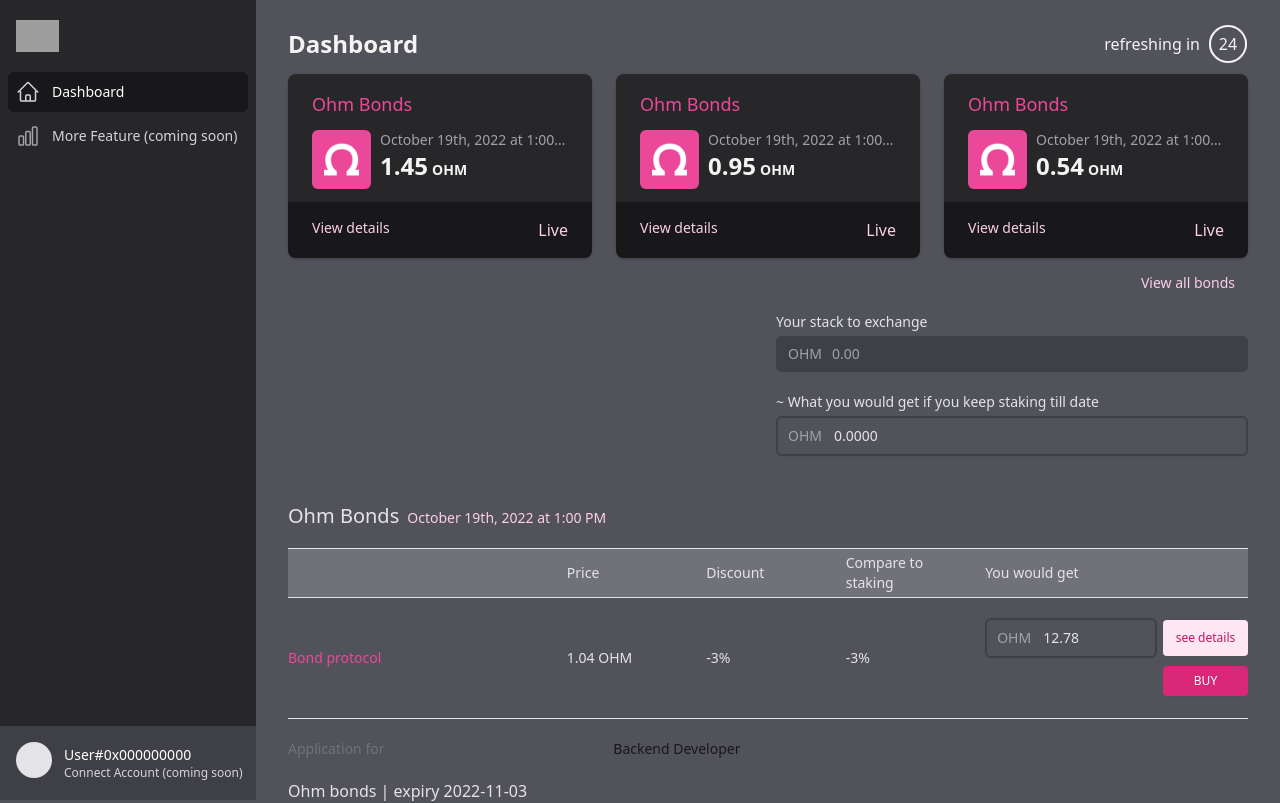
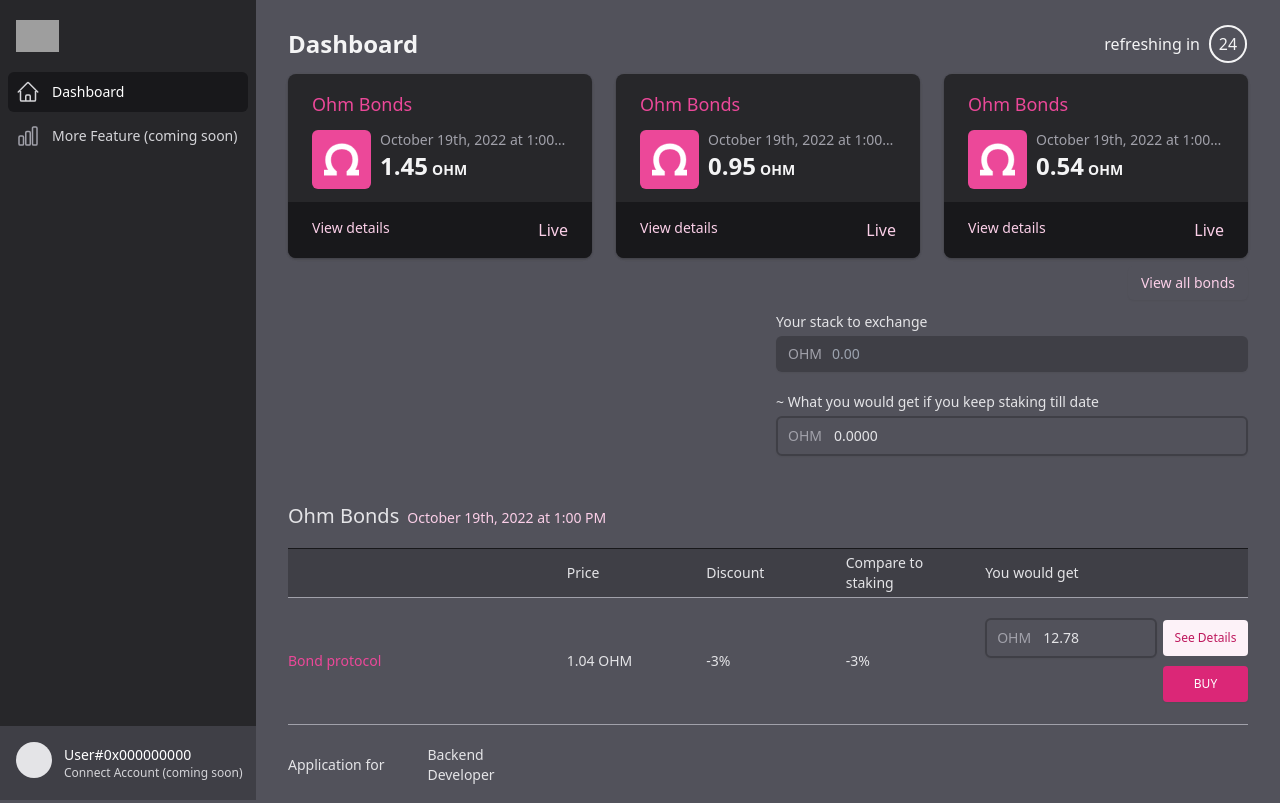
Before and after one commit to laurianek/ohmie-dashboard, a React (Vite) app: page / in a window 1280 px wide. Shown: the top 803 px of the page. Built offline with nearby package versions, Linux system fonts and the light colour scheme; grey boxes are pictures that could not be loaded.

Commit message:
wip styling + basic functionality; main body content

```diff
--- a/src/components/BondDisplay/BondDisplay.jsx
+++ b/src/components/BondDisplay/BondDisplay.jsx
@@ -16,15 +16,15 @@ export default function BondDisplay() {
         subTitle={format(new Date(currentBond.expiry_timestamp), 'PPPp')}
       />
 
-      <div className="mt-5 border-t border-lisbon-200">
-        <div className="sm:divide-y sm:divide-lisbon-200">
-          <div className="py-4 hidden sm:grid sm:grid-cols-7 sm:gap-4 sm:items-center sm:py-1 text-sm bg-lisbon-500">
+      <div className="mt-5 border-y border-lisbon-900">
+        <div className="sm:divide-y sm:divide-lisbon-400">
+          <HeaderRow>
             <Cell className="sm:col-start-3">Price</Cell>
             <Cell>Discount</Cell>
             <Cell>Compare to staking</Cell>
             <Cell>You would get</Cell>
-          </div>
-          <div className="py-4 sm:grid sm:grid-cols-7 sm:gap-4 sm:items-center sm:py-5 text-sm">
+          </HeaderRow>
+          <Row>
             <div className="font-medium sm:col-span-2 text-paris-500 text-xl sm:text-sm">
               {market.exchange.name}
             </div>
@@ -35,29 +35,20 @@ export default function BondDisplay() {
               label={'You would get'}
               className="sm:col-span-2 flex justify-end flex-wrap gap-1.5"
             >
-              <div className="relative rounded-md shadow-sm text-sm flex-1">
-                <div className="pointer-events-none absolute inset-y-0 left-0 flex items-center pl-3">
-                  <span className="text-lisbon-400">OHM</span>
-                </div>
-                <div className="block flex-1 rounded-md border-lisbon-700 border-2 bg-lisbon-600 pl-14 pr-2 py-2">
-                  {12.78}
-                </div>
-              </div>
-              <SecondaryButton className="min-w-[85px] my-0.5">
-                see details
+              <FakeInput currency={'OHM'}>{12.78}</FakeInput>
+              <SecondaryButton className="min-w-[85px] min-h-[36px] my-0.5">
+                See Details
               </SecondaryButton>
-              <PrimaryButton className="min-w-[85px] my-0.5">BUY</PrimaryButton>
+              <PrimaryButton className="min-w-[85px] min-h-[36px] my-0.5">
+                BUY
+              </PrimaryButton>
             </Cell>
-          </div>
+          </Row>
 
-          <div className="py-4 sm:grid sm:grid-cols-3 sm:gap-4 sm:py-5">
-            <dt className="text-sm font-medium text-lisbon-500">
-              Application for
-            </dt>
-            <dd className="mt-1 text-sm text-lisbon-900 sm:col-span-2 sm:mt-0">
-              Backend Developer
-            </dd>
-          </div>
+          <Row>
+            <Cell>Application for</Cell>
+            <Cell>Backend Developer</Cell>
+          </Row>
         </div>
       </div>
     </>
@@ -75,9 +66,25 @@ function Header({ title, subTitle }) {
   );
 }
 
+function HeaderRow({ children }) {
+  return (
+    <div className="py-4 hidden sm:grid sm:grid-cols-7 sm:gap-4 sm:items-center sm:py-1 text-sm bg-lisbon-700">
+      {children}
+    </div>
+  );
+}
+
+function Row({ children }) {
+  return (
+    <div className="py-4 sm:grid sm:grid-cols-7 sm:gap-4 sm:items-center sm:py-5 text-sm">
+      {children}
+    </div>
+  );
+}
+
 function Cell({ children, className = '', label = '' }) {
   return (
-    <div className={classNames('mt-1.5 sm:col-span-1 sm:mt-0', className)}>
+    <div className={classNames(className, 'mt-1.5 sm:mt-0')}>
       {label && (
         <span className="inline-flex sm:hidden items-center font-semibold text-lisbon-400 mr-2">
           {label}
@@ -87,3 +94,16 @@ function Cell({ children, className = '', label = '' }) {
     </div>
   );
 }
+
+function FakeInput({ children, currency }) {
+  return (
+    <div className="relative rounded-md shadow-sm text-sm flex-1">
+      <div className="pointer-events-none absolute inset-y-0 left-0 flex items-center pl-3">
+        <span className="text-lisbon-400">{currency}</span>
+      </div>
+      <div className="block flex-1 rounded-md border-lisbon-700 border-2 bg-lisbon-600 pl-14 pr-2 py-2">
+        {children}
+      </div>
+    </div>
+  );
+}
--- a/src/components/Buttons.jsx
+++ b/src/components/Buttons.jsx
@@ -36,7 +36,7 @@ export function SecondaryButton({ onClick, children, className = '' }) {
       onClick={onClick}
       type="button"
       className={classNames(
-        'inline-flex justify-center text-center items-center rounded border border-transparent bg-paris-100 px-2.5 py-1.5 text-xs font-medium text-paris-700 hover:bg-paris-200 focus:outline-none focus:ring-2 focus:ring-paris-500 focus:ring-offset-2',
+        'inline-flex justify-center text-center items-center rounded border border-transparent bg-paris-50 px-2.5 py-1.5 text-xs font-medium text-paris-700 hover:bg-paris-200 focus:outline-none focus:ring-2 focus:ring-paris-500 focus:ring-offset-2',
         className
       )}
     >
```
